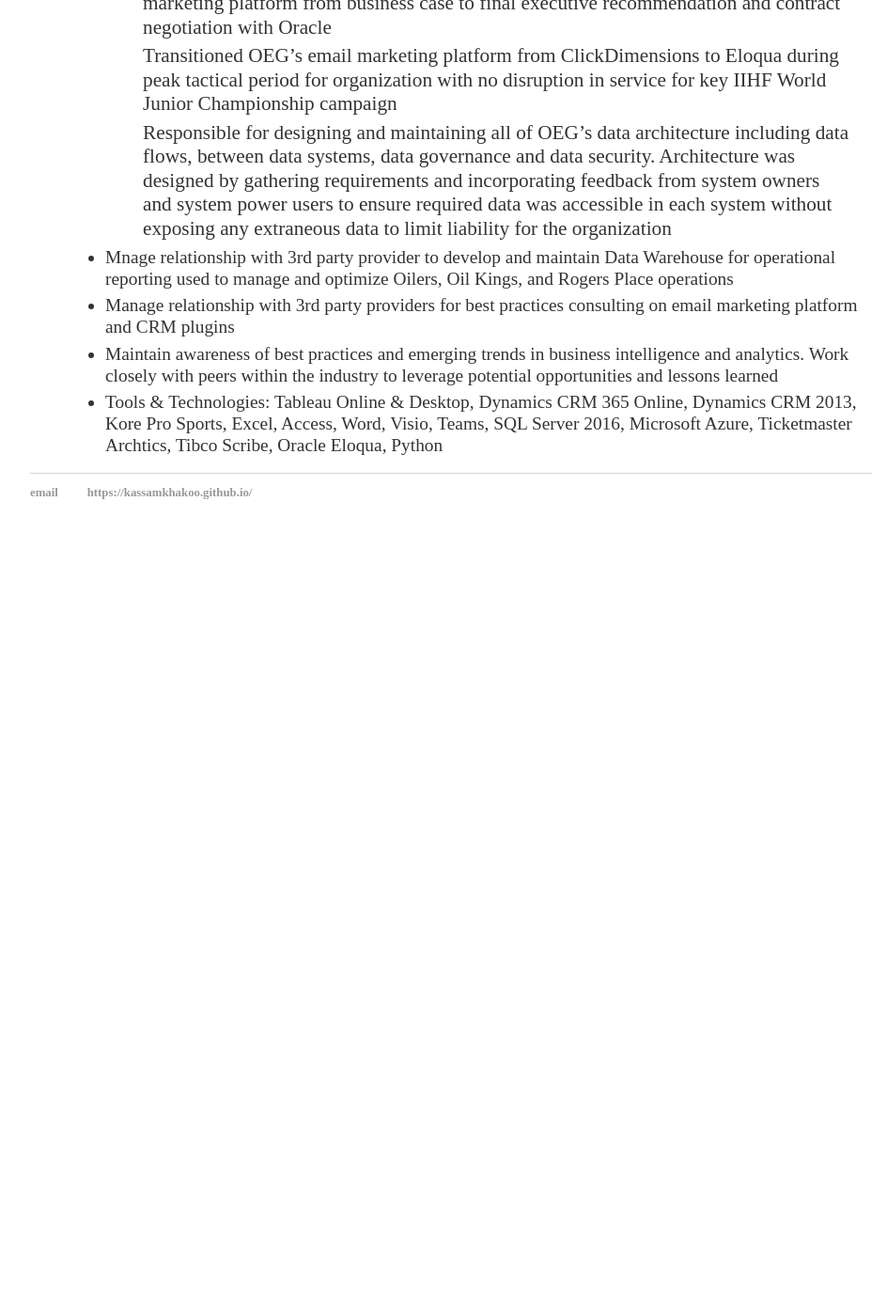
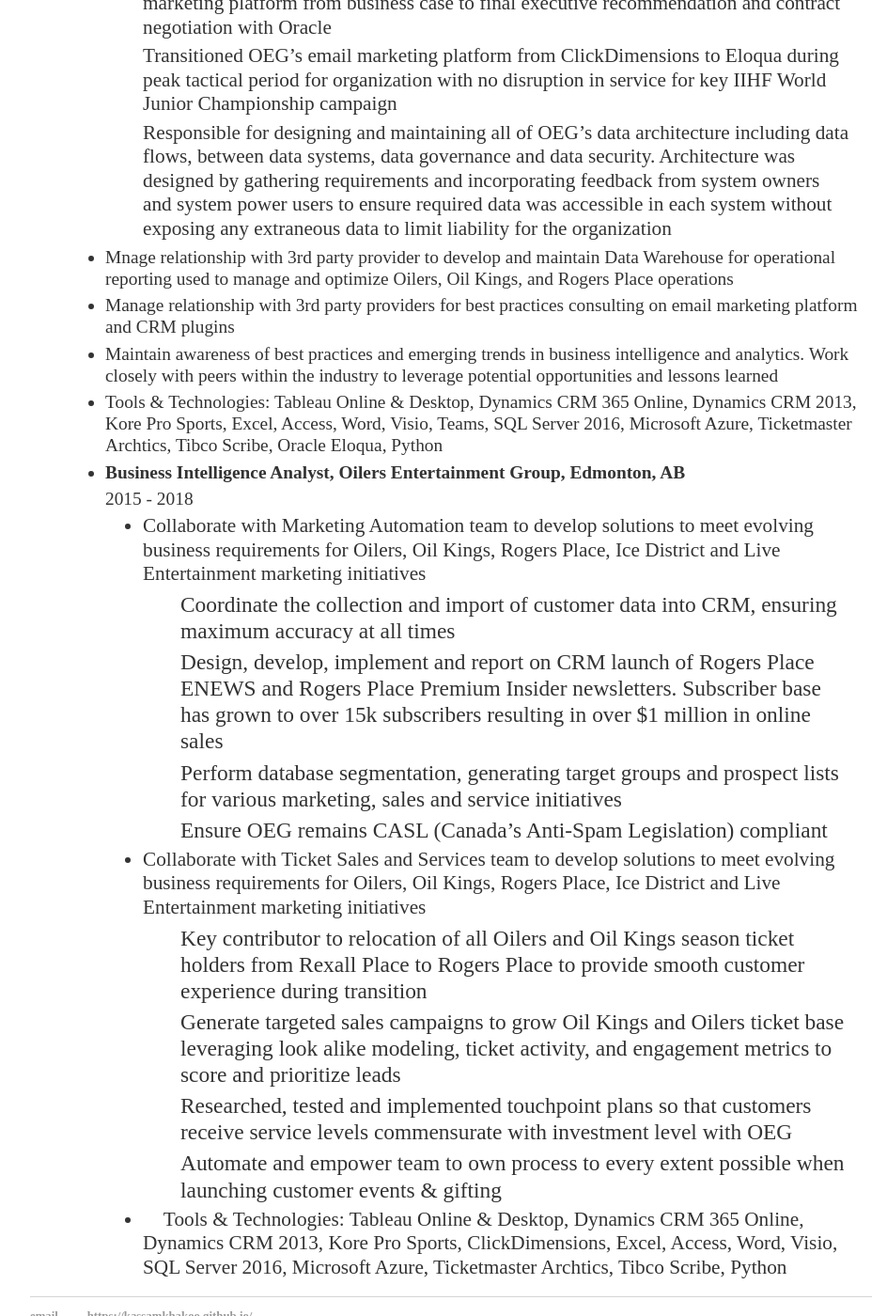
Before and after one commit to kassamkhakoo/kassamkhakoo.github.io, a Jekyll site: the page built from cv/index.html, in a window 1280 px wide and 1400 px high, scrolled down 537 px. Shown: the whole window at 94% size, without its empty margins (160-1104 px from the left). Built offline with Jekyll 4.4.1, drawn with Linux system fonts in a browser that asks for light colours; some web fonts are replaced; before the commit the page ends 1129 px from its top, so only the background shows below that; some of the changed text lies outside the part shown.

Commit message:
Update index.html
add BI analyst role

```diff
--- a/cv/index.html
+++ b/cv/index.html
@@ -8,7 +8,7 @@
 	<h3>Oilers Entertainment Group</h3>
 	<ul>
 		<li> <b>Business Intelligence Architect, Oilers Entertainment Group, Edmonton, AB</b></li>
-	  	2015 - Present
+	  	2018 - Present
     <ul style="list-style-type:disc">
 		  <li>Responsible for guiding organization’s data strategy and ensuring data flows are accurate, consistent and timely between core data systems while developing technical solutions to achieve department objectives</li>
 		  <li>Responsible for one direct report (Marketing Automation Specialist/Eloqua Administrator, BI) and one indirect report (CRM Administrator/Inventory Manager)</li>
@@ -23,5 +23,26 @@
 	    <li>Manage relationship with 3rd party providers for best practices consulting on email marketing platform and CRM plugins</li>
 	    <li>Maintain awareness of best practices and emerging trends in business intelligence and analytics. Work closely with peers within the industry to leverage potential opportunities and lessons learned</li>
 	    <li>Tools & Technologies:  Tableau Online & Desktop, Dynamics CRM 365 Online, Dynamics CRM 2013, Kore Pro Sports, Excel, Access, Word, Visio, Teams, SQL Server 2016, Microsoft Azure, Ticketmaster Archtics, Tibco Scribe, Oracle Eloqua, Python</li>
+
+	    <li> <b>Business Intelligence Analyst, Oilers Entertainment Group, Edmonton, AB</b></li>
+	  	2015 - 2018
+    <ul style="list-style-type:disc">
+		  <li>Collaborate with Marketing Automation team to develop solutions to meet evolving business requirements for Oilers, Oil Kings, Rogers Place, Ice District and Live Entertainment marketing initiatives
+	    		<ul>
+      				<li>Coordinate the collection and import of customer data into CRM, ensuring maximum accuracy at all times</li>
+      				<li>Design, develop, implement and report on CRM launch of Rogers Place ENEWS and Rogers Place Premium Insider newsletters.  Subscriber base has grown to over 15k subscribers resulting in over $1 million in online sales</li>
+      				<li>Perform database segmentation, generating target groups and prospect lists for various marketing, sales and service initiatives</li>
+				<li>Ensure OEG remains CASL (Canada’s Anti-Spam Legislation) compliant</li>
+    			</ul>
+	    	  </li>
+		  <li>Collaborate with Ticket Sales and Services team to develop solutions to meet evolving business requirements for Oilers, Oil Kings, Rogers Place, Ice District and Live Entertainment marketing initiatives
+	    		<ul>
+      				<li>Key contributor to relocation of all Oilers and Oil Kings season ticket holders from Rexall Place to Rogers Place to provide smooth customer experience during transition</li>
+      				<li>Generate targeted sales campaigns to grow Oil Kings and Oilers ticket base leveraging look alike modeling, ticket activity, and engagement metrics to score and prioritize leads</li>
+      				<li>Researched, tested and implemented touchpoint plans so that customers receive service levels commensurate with investment level with OEG</li>
+				<li>Automate and empower team to own process to every extent possible when launching customer events & gifting</li>
+    			</ul>
+	    	  </li>
+		  <li>	Tools & Technologies:  Tableau Online & Desktop, Dynamics CRM 365 Online, Dynamics CRM 2013, Kore Pro Sports, ClickDimensions, Excel, Access, Word, Visio, SQL Server 2016, Microsoft Azure, Ticketmaster Archtics, Tibco Scribe, Python</li>
 	</ul>
 </div><!-- /.blurb -->
```
